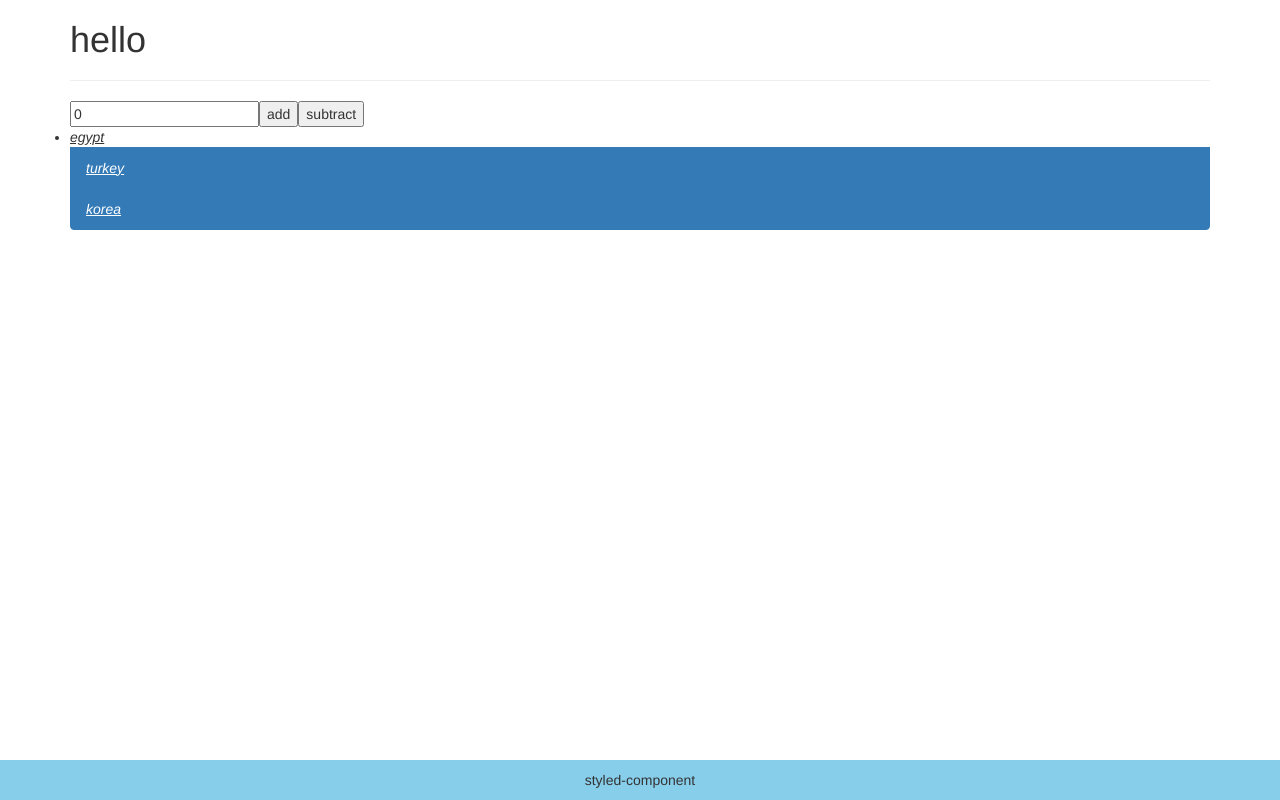
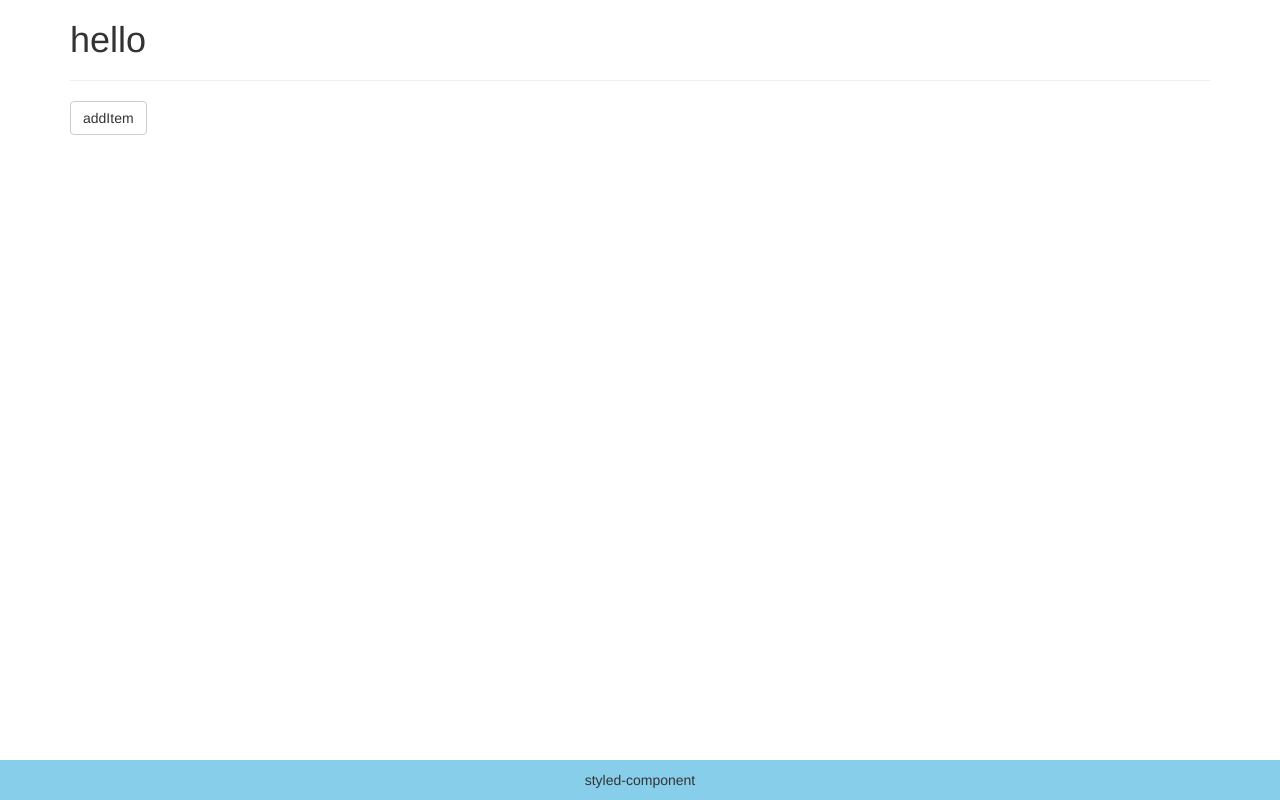
Before and after one commit to haneulee/react-practice2, a React (Create React App) app: page / in a window 1280 px wide. Built offline with nearby package versions, Linux system fonts and the light colour scheme.

Commit message:
immutable-helper, props between parent and child component

```diff
--- a/package.json
+++ b/package.json
@@ -4,6 +4,7 @@
   "private": true,
   "dependencies": {
     "bootstrap": "^3.3.7",
+    "immutability-helper": "^3.0.0",
     "prop-types": "^15.7.2",
     "react": "^16.8.4",
     "react-dom": "^16.8.4",
--- a/src/App.js
+++ b/src/App.js
@@ -2,6 +2,8 @@ import React, { Component } from "react";
 import CountryList from "./CountryList";
 import Footer from "./Footer";
 import styles from "./styles";
+import update from "immutability-helper"
+import MyButton from "./MyButton"
 
 class App extends Component {
   constructor(props) {
@@ -13,24 +15,31 @@ class App extends Component {
         { no: 2, country: "turkey", visited: true },
         { no: 3, country: "korea", visited: true }
       ],
-      num: 0
+      itemlist: []
     };
   }
-  add() {
-    this.setState({num: this.state.num + 1})
+  addItem() {
+    if (!this.num) this.num = 0;
+    this.num++;
+    let newItem = update(this.state.itemlist, {
+      $push: [
+        {no: new Date().getTime(),
+        item: "아이템" + this.num}
+      ]
+    })
+    this.setState({itemlist: newItem})
   }
-  subtract = () => {
-    this.setState({num: this.state.num - 1})
-  }
+  // subtract = () => {
+  //   this.setState({num: this.state.num - 1})
+  // }
   render() {
     return (
       <div className="container">
         <h1>{this.state.msg}</h1>
         <hr style={styles}/>
-        <input type="text" value={this.state.num}/>
-        <button type="button" onClick={this.add.bind(this)}>add</button>
-        <button type="button" onClick={this.subtract}>subtract</button>
-        <CountryList countries={this.state.list} /><Footer/>
+        <MyButton addItem={this.addItem.bind(this)}>add</MyButton>
+        {/* <MyButton subtract={this.subtract}>subtract</MyButton> */}
+        <CountryList itemlist={this.state.itemlist} /><Footer/>
       </div>
     );
   }
--- a/src/CountryItem.js
+++ b/src/CountryItem.js
@@ -5,29 +5,27 @@ import PropTypes from "prop-types"
 class CountryItem extends Component {
   render() {
     return (
-      <li style={styles.listItemStyle}
-        className={
-          this.props.visited ? "list-group-item active" : "list-groupt-item"
-        }
-      >
-        {this.props.country}
+      <li style={styles.listItemStyle} className="list-group-item active">
+        {this.props.no} : {this.props.item}
       </li>
     );
   }
 }
 
 CountryItem.propTypes = {
-    visited: PropTypes.bool.isRequired,
-    country: function(props, propName, componentName) {
-        if (props[propName].indexOf(["*", "!"]) === -1) {
-            return new Error(`${propName} 속성의 값은 특수문자를 허용하지 않습니다. (${componentName} 컴포넌트)`)
-        }
-    }
+    // visited: PropTypes.bool.isRequired,
+    // country: function(props, propName, componentName) {
+    //     if (props[propName].indexOf(["*", "!"]) === -1) {
+    //         return new Error(`${propName} 속성의 값은 특수문자를 허용하지 않습니다. (${componentName} 컴포넌트)`)
+    //     }
+    // }
+    no: PropTypes.number.isRequired,
+    item: PropTypes.string.isRequired
 }
 
 CountryItem.defaultProps = {
-    visited: false,
-    country: "korea"
+    no: 0,
+    item: "아이템 1"
 }
 
 export default CountryItem;
--- a/src/CountryList.js
+++ b/src/CountryList.js
@@ -1,13 +1,18 @@
 import React, { Component } from "react";
 import CountryItem from "./CountryItem";
+import PropTypes from "prop-types"
 
 class CountryList extends Component {
   render() {
-    let countries = this.props.countries.map((item, index) => {
+    let countries = this.props.itemlist.map((item, index) => {
       return <CountryItem key={item.no} {...item} />;
     });
     return <ul className="list-group">{countries}</ul>;
   }
 }
 
+CountryList.propTypes = {
+    itemlist: PropTypes.arrayOf(PropTypes.object)
+}
+
 export default CountryList;
--- /dev/null
+++ b/src/MyButton.js
@@ -0,0 +1,17 @@
+import React, {Component} from "react"
+import PropTypes from "prop-types"
+
+class MyButton extends Component {
+    render() {
+        return (
+            <button className="btn btn-default" onClick={() => this.props.addItem()}>
+            addItem</button>
+        )
+    }
+}
+
+MyButton.propTypes = {
+    addItem: PropTypes.func.isRequired
+}
+
+export default MyButton;
```
Also changed, not shown: 2 other files (tests, documents, lock files or other folders).
